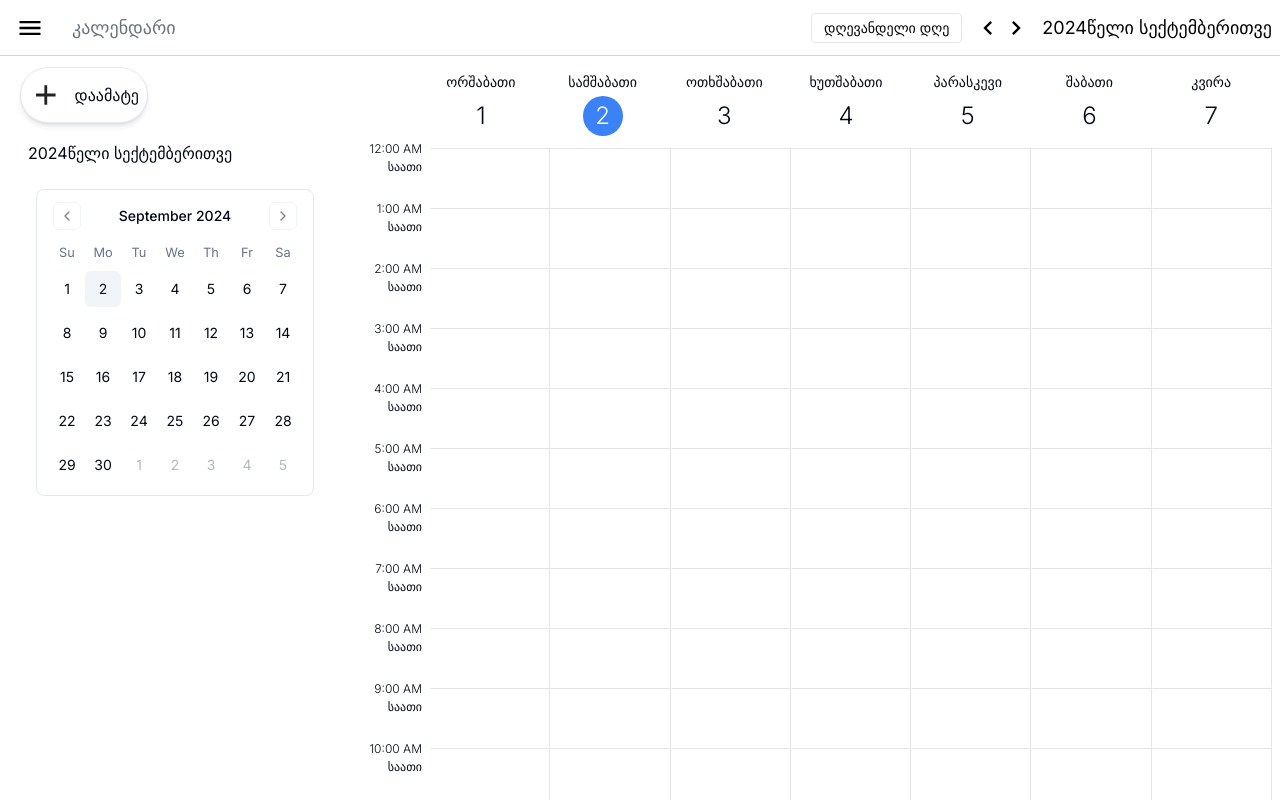
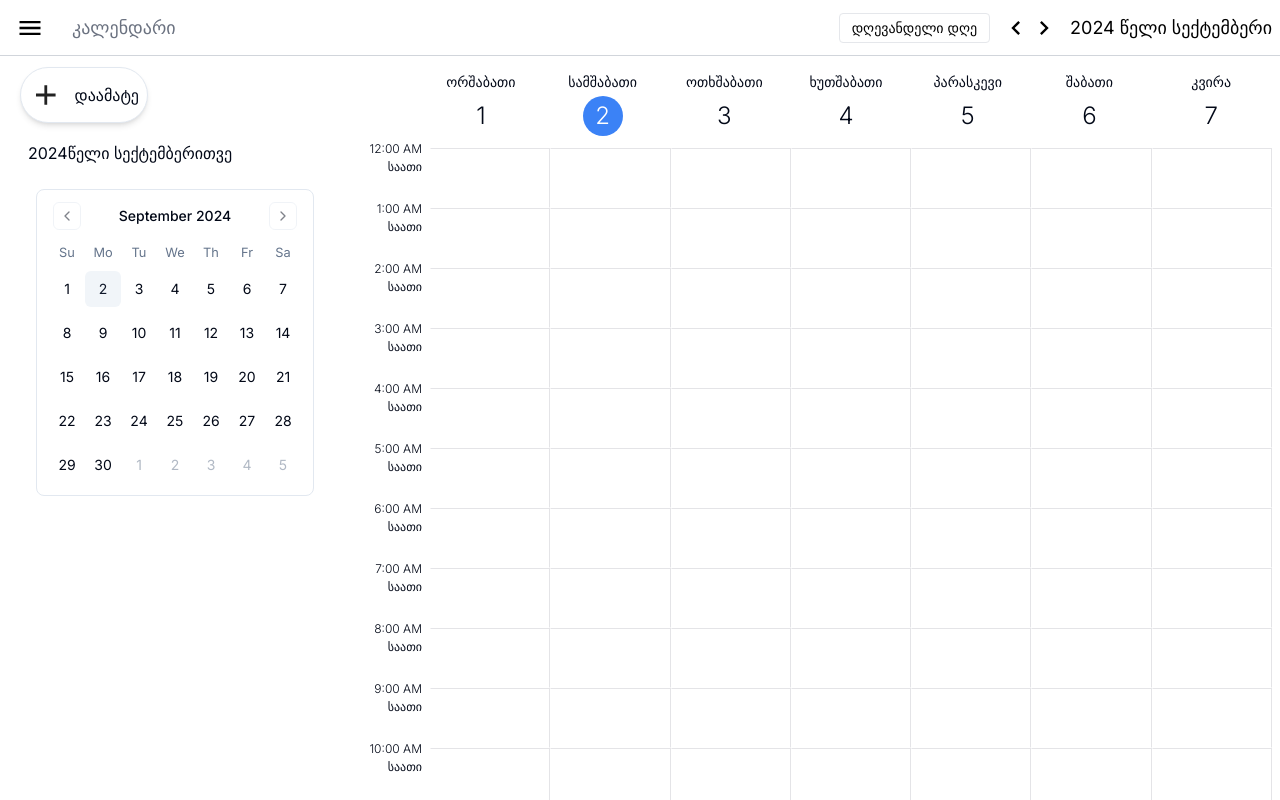
Before and after one commit to Olegbobokhidze/google-calendar, a Next.js app: page / in a window 1280 px wide. Shown: the top 800 px of the page. Built offline with nearby package versions, Linux system fonts and the light colour scheme.

Commit message:
chore: change month to string

```diff
--- a/components/calendar/Header.tsx
+++ b/components/calendar/Header.tsx
@@ -7,7 +7,7 @@ import { IconLeftArrow, IconMenu, IconRightArrow } from "@/components/icons";
 
 type Props = {
   year: number;
-  month: number;
+  month: string;
   isSideCalendar: boolean;
   setIsSideCalendar: React.Dispatch<React.SetStateAction<boolean>>;
 };
@@ -56,7 +56,7 @@ export const Header: React.FC<Props> = ({
           <IconRightArrow className="size-7" />
         </div>
         <span className="ml-3 text-sm md:text-lg">
-          {year}წელი {month}თვე
+          {year} წელი {month}
         </span>
       </div>
     </header>
```
